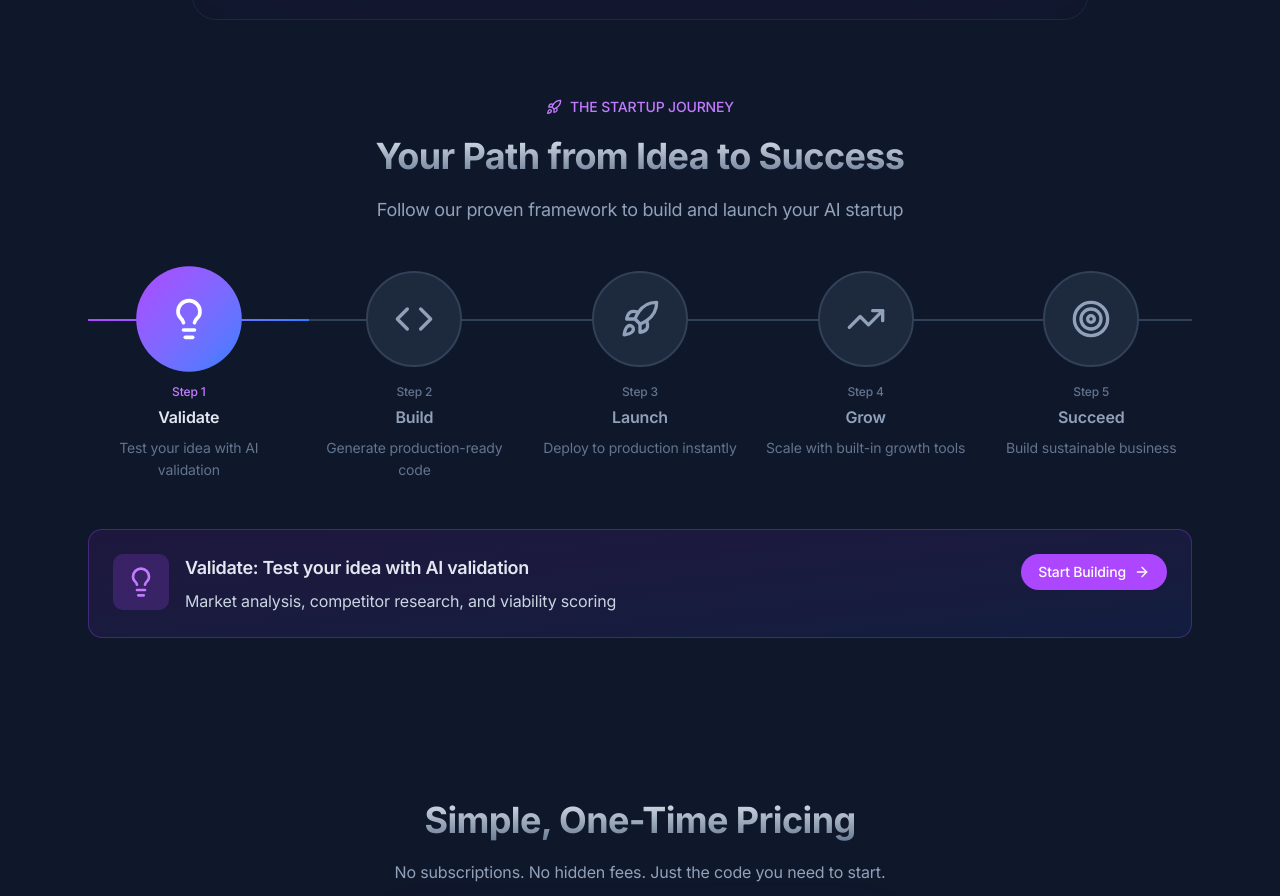
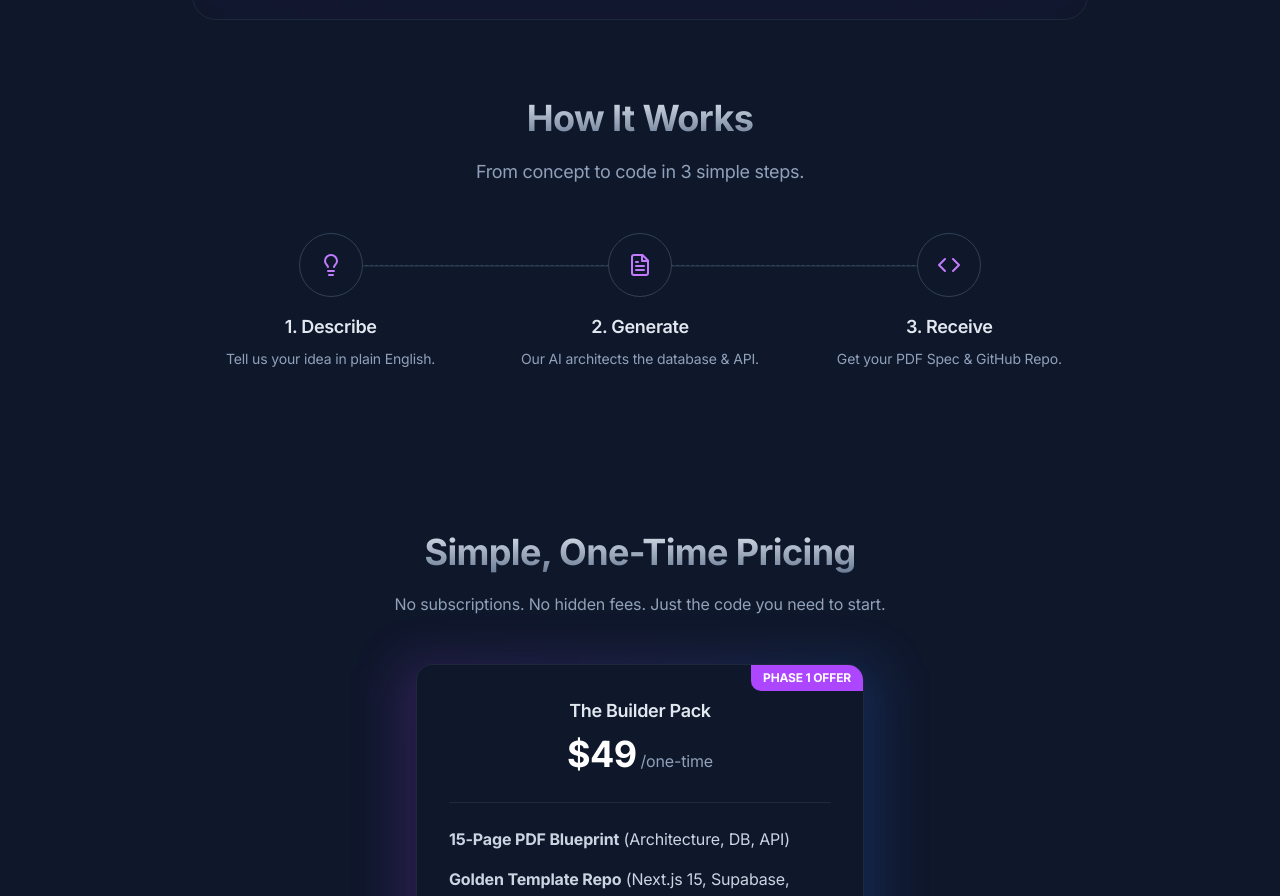
Before and after one commit to buildaistartups/buildaistartups.com, a Next.js app: page / in a window 1280 px wide. Shown: the part 1336-2232 px from the top of the page. Built offline with nearby package versions, Linux system fonts and the light colour scheme.

Commit message:
Update StartupJourney.tsx

```diff
--- a/components/home/StartupJourney.tsx
+++ b/components/home/StartupJourney.tsx
@@ -3,8 +3,29 @@
 
 import React, { useState } from 'react'
 import Link from 'next/link'
-import { ArrowRight, Lightbulb, Code, Rocket, TrendingUp, Target } from 'lucide-react'
+import { ArrowRight, Lightbulb, Code, Rocket, TrendingUp, Target, FileText } from 'lucide-react'
 
+// --- PHASE 1: SIMPLIFIED STEPS ---
+const simpleSteps = [
+  {
+    icon: <Lightbulb />,
+    title: '1. Describe',
+    description: 'Tell us your idea in plain English.',
+  },
+  {
+    icon: <FileText />,
+    title: '2. Generate',
+    description: 'Our AI architects the database & API.',
+  },
+  {
+    icon: <Code />,
+    title: '3. Receive',
+    description: 'Get your PDF Spec & GitHub Repo.',
+  }
+]
+
+// --- PHASE 1 HIDDEN: ORIGINAL 5 STEPS ---
+/*
 const journeySteps = [
   {
     icon: <Lightbulb />,
@@ -42,32 +63,51 @@ const journeySteps = [
     details: 'Analytics, optimization, and scaling infrastructure'
   }
 ]
+*/
 
 export default function StartupJourney() {
   const [activeStep, setActiveStep] = useState(0)
 
   return (
-    <section className="relative">
+    <section className="relative" id="how-it-works">
       <div className="max-w-6xl mx-auto px-4 sm:px-6">
         {/* ↓ reduced only TOP padding; kept bottom the same */}
         <div className="pt-8 md:pt-12 pb-12 md:pb-20">
+
           {/* Section header */}
           <div className="text-center mb-12">
-            <div className="inline-flex items-center gap-2 text-purple-400 mb-4">
+            {/* <div className="inline-flex items-center gap-2 text-purple-400 mb-4">
               <Rocket className="w-4 h-4" />
               <span className="text-sm font-medium">THE STARTUP JOURNEY</span>
             </div>
+            */}
             <h2 className="text-3xl md:text-4xl font-bold bg-gradient-to-b from-slate-200 to-slate-500 bg-clip-text text-transparent mb-4">
-              Your Path from Idea to Success
+              How It Works
             </h2>
             <p className="text-lg text-slate-400 max-w-2xl mx-auto">
-              Follow our proven framework to build and launch your AI startup
+              From concept to code in 3 simple steps.
             </p>
           </div>
 
-          {/* Journey Timeline */}
+          {/* --- PHASE 1: SIMPLE 3-COLUMN GRID --- */}
+          <div className="grid md:grid-cols-3 gap-8 relative max-w-4xl mx-auto">
+             {/* Connector Line (Desktop) */}
+             <div className="absolute top-8 left-[16%] right-[16%] h-0.5 bg-slate-800 hidden md:block -z-10 border-t border-dashed border-slate-700"></div>
+
+             {simpleSteps.map((step, i) => (
+                 <div key={i} className="flex flex-col items-center text-center group">
+                     <div className="w-16 h-16 bg-slate-900 border border-slate-700 rounded-full flex items-center justify-center mb-4 z-10 group-hover:border-purple-500/50 group-hover:shadow-[0_0_20px_rgba(168,85,247,0.15)] transition-all">
+                         {React.cloneElement(step.icon as React.ReactElement, { className: 'w-6 h-6 text-purple-400' })}
+                     </div>
+                     <h3 className="text-lg font-semibold text-slate-200 mb-2">{step.title}</h3>
+                     <p className="text-sm text-slate-400">{step.description}</p>
+                 </div>
+             ))}
+          </div>
+
+          {/* --- PHASE 1 HIDDEN: INTERACTIVE TIMELINE --- */}
+          {/*
           <div className="relative">
-            {/* Progress Line */}
             <div className="absolute top-12 left-0 right-0 h-0.5 bg-slate-700 hidden md:block">
               <div
                 className="h-full bg-gradient-to-r from-purple-500 to-blue-500 transition-all duration-500"
@@ -75,7 +115,6 @@ export default function StartupJourney() {
               />
             </div>
 
-            {/* Steps */}
             <div className="grid md:grid-cols-5 gap-6 relative">
               {journeySteps.map((step, index) => (
                 <div
@@ -84,7 +123,6 @@ export default function StartupJourney() {
                   onClick={() => setActiveStep(index)}
                   onMouseEnter={() => setActiveStep(index)}
                 >
-                  {/* Icon */}
                   <div
                     className={`
                       w-24 h-24 mx-auto mb-4 rounded-full flex items-center justify-center transition-all
@@ -98,7 +136,6 @@ export default function StartupJourney() {
                     })}
                   </div>
 
-                  {/* Content */}
                   <div className="text-center">
                     <div
                       className={`text-xs font-medium mb-1 ${
@@ -120,7 +157,6 @@ export default function StartupJourney() {
               ))}
             </div>
 
-            {/* Active Step Details */}
             <div className="mt-12 bg-gradient-to-br from-purple-900/20 to-blue-900/20 rounded-xl p-6 border border-purple-500/30">
               <div className="flex items-start gap-4">
                 <div className="p-3 bg-purple-500/20 rounded-lg">
@@ -144,8 +180,8 @@ export default function StartupJourney() {
               </div>
             </div>
           </div>
+          */}
 
-          {/* Remove fake metrics - Action 4 */}
         </div>
       </div>
     </section>
```
